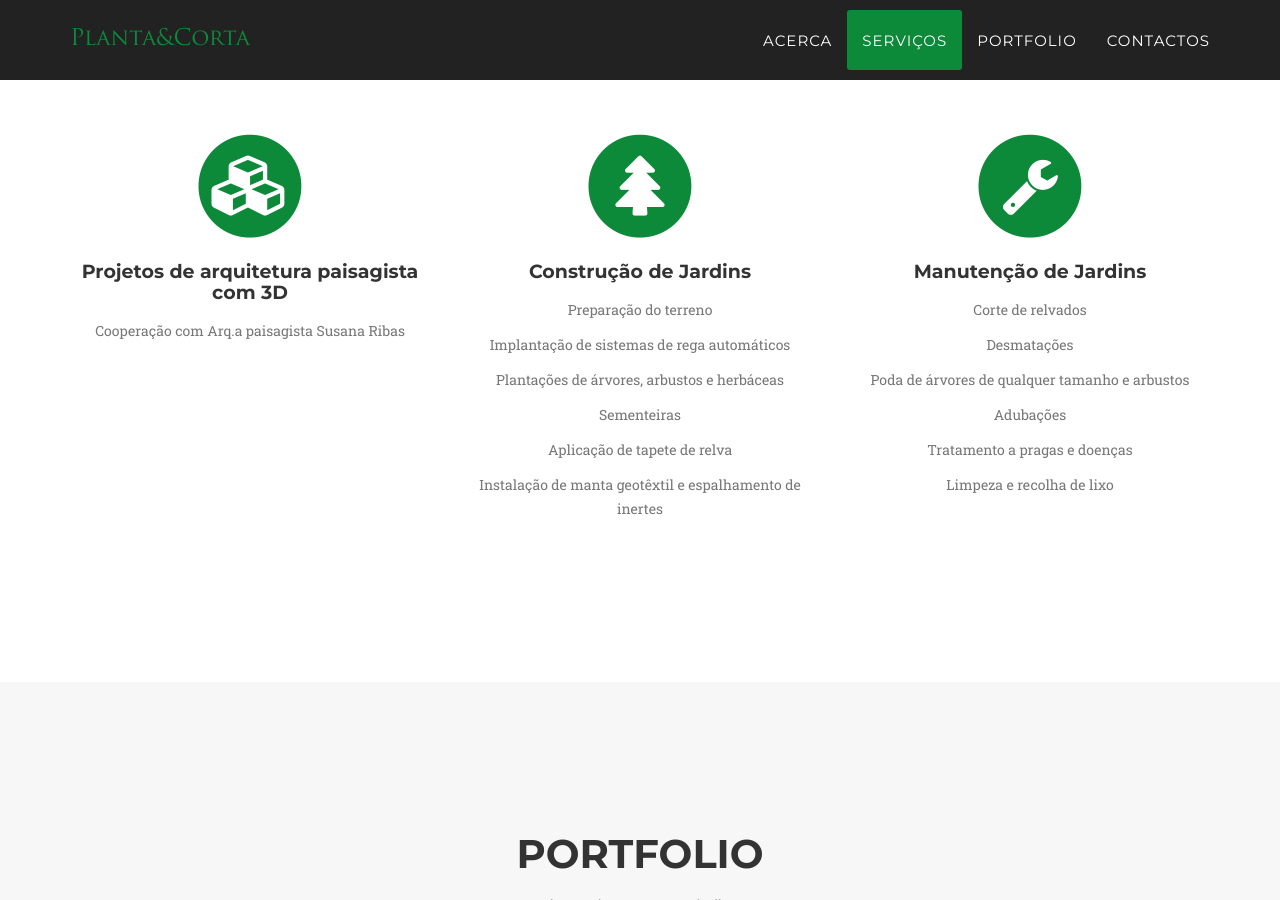
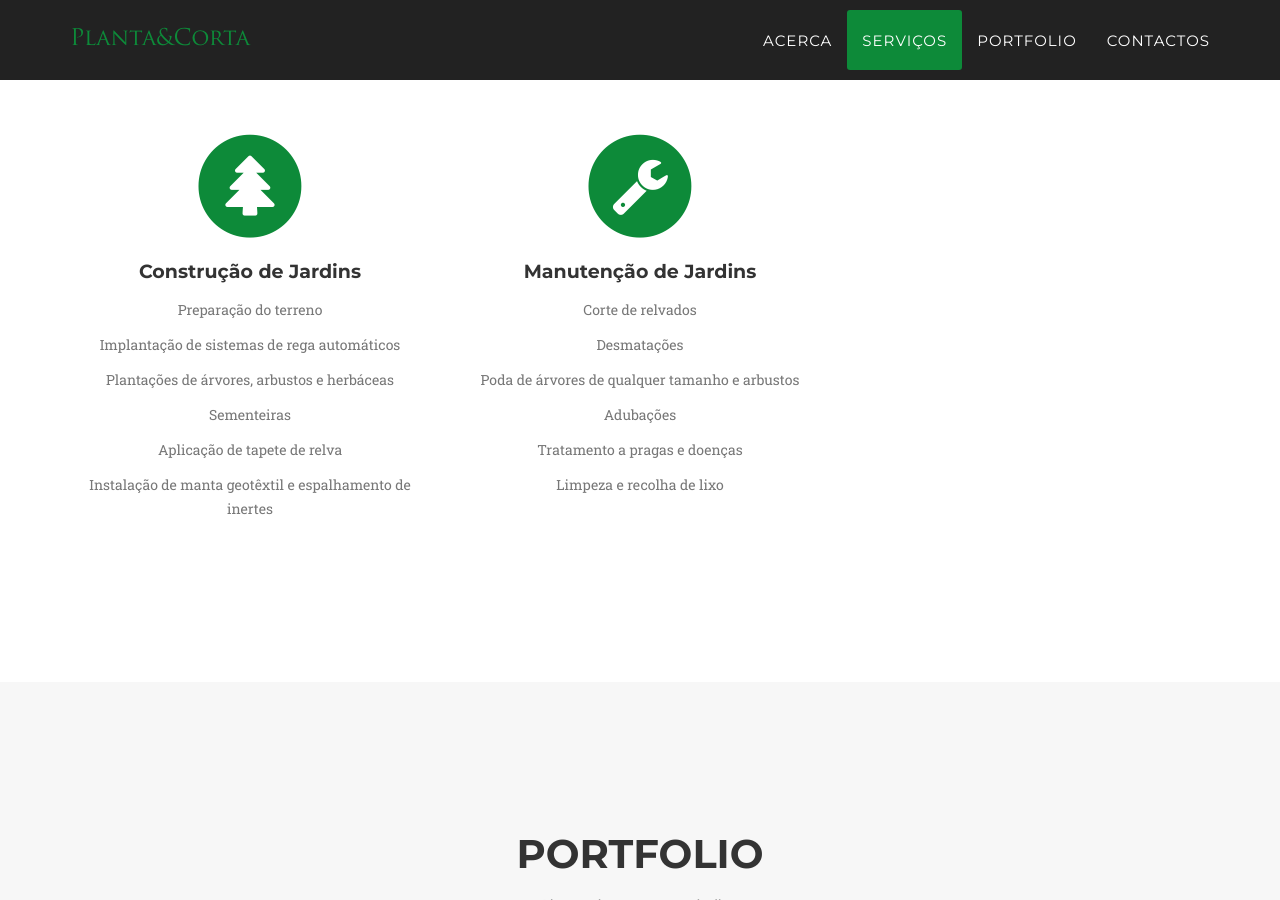
Before and after one commit to ricardosousa10101989/ricardosousa10101989, a Jekyll site: the page built from index.html, in a window 1280 px wide and 900 px high, scrolled down 1550 px. Built offline with Jekyll 4.4.1, drawn with Linux system fonts in a browser that asks for light colours; some web fonts are replaced.

Commit message:
removing section

```diff
--- a/_includes/services.html
+++ b/_includes/services.html
@@ -8,14 +8,6 @@
                 </div>
             </div>
             <div class="row text-center">
-                <div class="col-md-4">
-                    <span class="fa-stack fa-4x">
-                        <i class="fa fa-circle fa-stack-2x text-primary"></i>
-                        <i class="fa fa-cubes fa-stack-1x fa-inverse"></i>
-                    </span>
-                    <h4 class="service-heading">Projetos de arquitetura paisagista com 3D</h4>
-                    <p class="text-muted">Cooperação com Arq.a paisagista Susana Ribas</p>
-                </div>
                 <div class="col-md-4">
                     <span class="fa-stack fa-4x">
                         <i class="fa fa-circle fa-stack-2x text-primary"></i>
```
